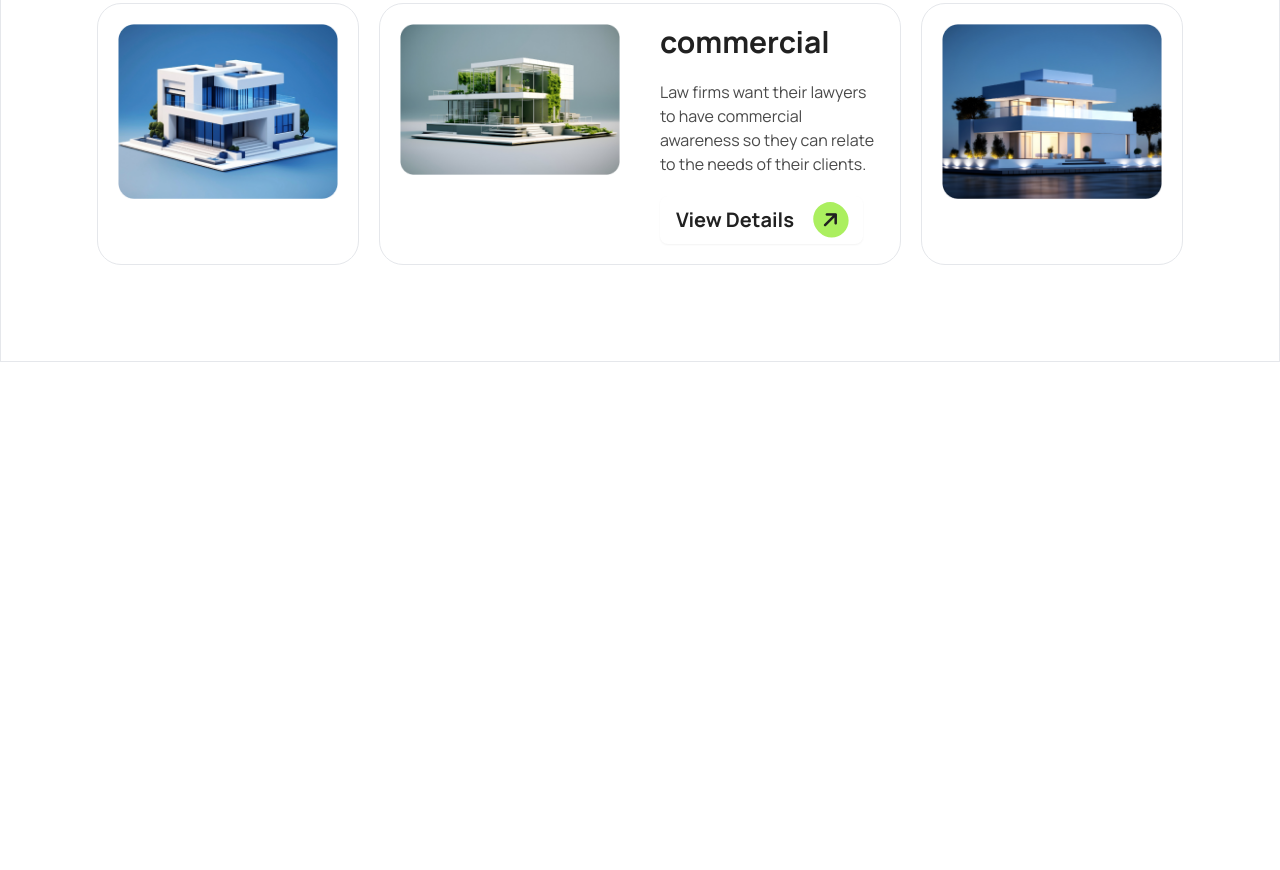
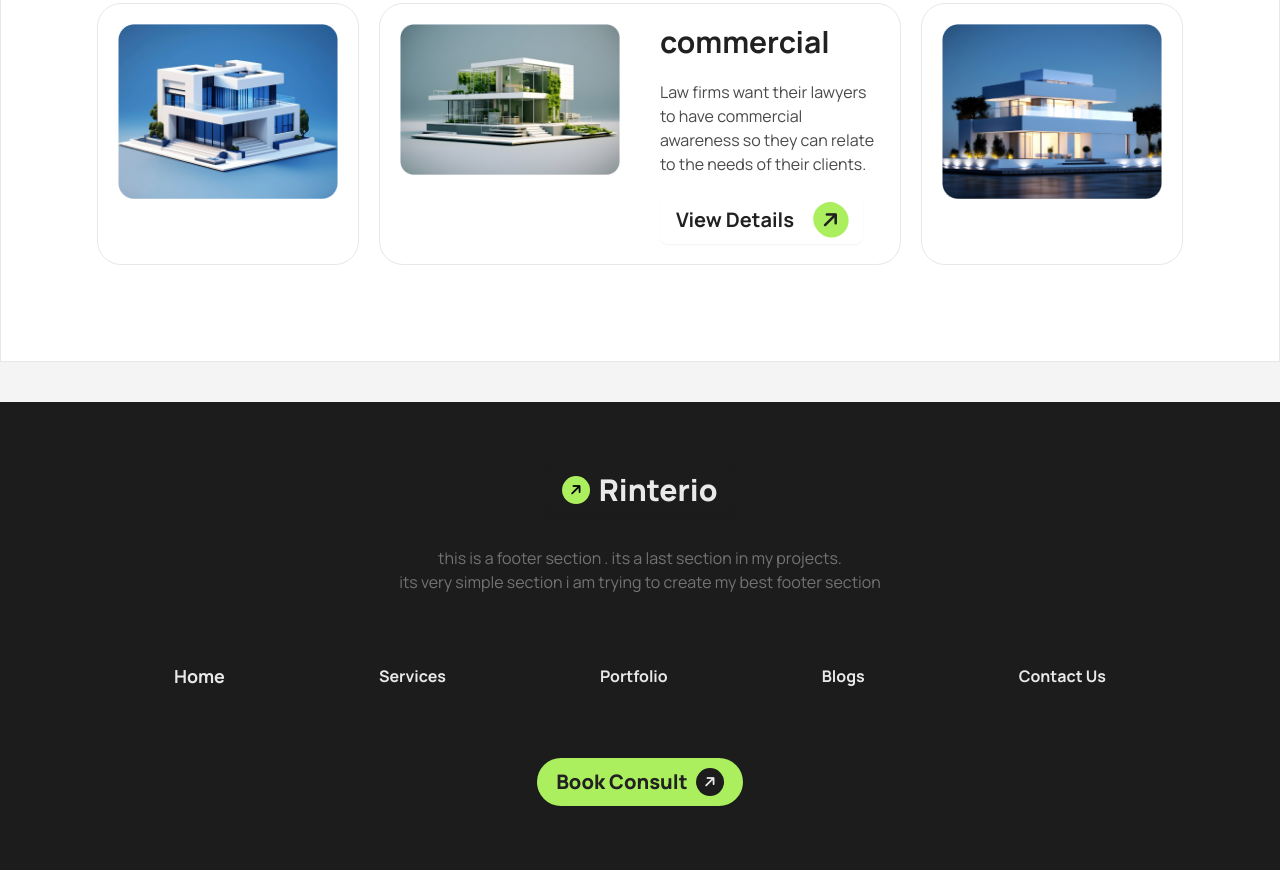
Before and after one commit to Rabbi-rahman-developer/assignment-3, a plain HTML site: page index.html in a window 1280 px wide. Shown: the part 2518-3388 px from the top of the page. Before the commit the page ends 2920 px from the top, so only its background shows below. Drawn offline with nearby package versions, Linux system fonts and the light colour scheme.

Commit message:
five commit

```diff
--- a/index.html
+++ b/index.html
@@ -293,7 +293,40 @@
 
 
 
+
+
+
         </main>
+
+        <!-- footer section  -->
+
+       <footer class="bg-[#1C1C1C] py-16 px-5">
+
+                 <div class=" text-center  space-y-8">
+                        <button class="btn  bg-[#1c1c1c] border-none text-[#E9E9E9] font-extrabold text-3xl">
+                          <span class="  bg-[#ABEF5F] rounded-full text-sm py-1 px-2  -rotate-45"><i class="fa-solid text-[#000] fa-arrow-right"></i></span>
+                          <p>Rinterio</p>
+                        </button>
+                        <p class="text-[#737373]">this is a footer section . its a last section in my projects. <br> its very simple section i am
+                         trying to create my best footer section  </p>
+                 </div>
+
+                 <div class=" lg:my-10  text-[#E9E9E9]  lg:justify-center lg:items-center font-bold  lg:flex lg:justify-evenly">
+                       <p class="my-7 font-bold text-lg text-center">Home</p>
+                       <p class="my-7 text-center">Services</p>
+                       <p class="my-7 text-center">Portfolio</p>
+                       <p class="my-7 text-center">Blogs</p>
+                       <p class="my-7 text-center">Contact Us</p>
+                 </div>
+
+                 <div class="text-center">
+                  <button class="btn rounded-3xl w-10/12 lg:w-2/12   bg-[#ABEF5F] border-none text-[#E9E9E9] font-extrabold text-3xl">
+                    <p class="text-color1 text-xl">Book Consult</p>
+                    <span class=" bg-icon-bg rounded-full text-sm py-1 px-2  -rotate-45"><i class="fa-solid fa-arrow-right"></i></span>
+                  </button>
+                 </div>
+
+        </footer>
 
 
 
```
